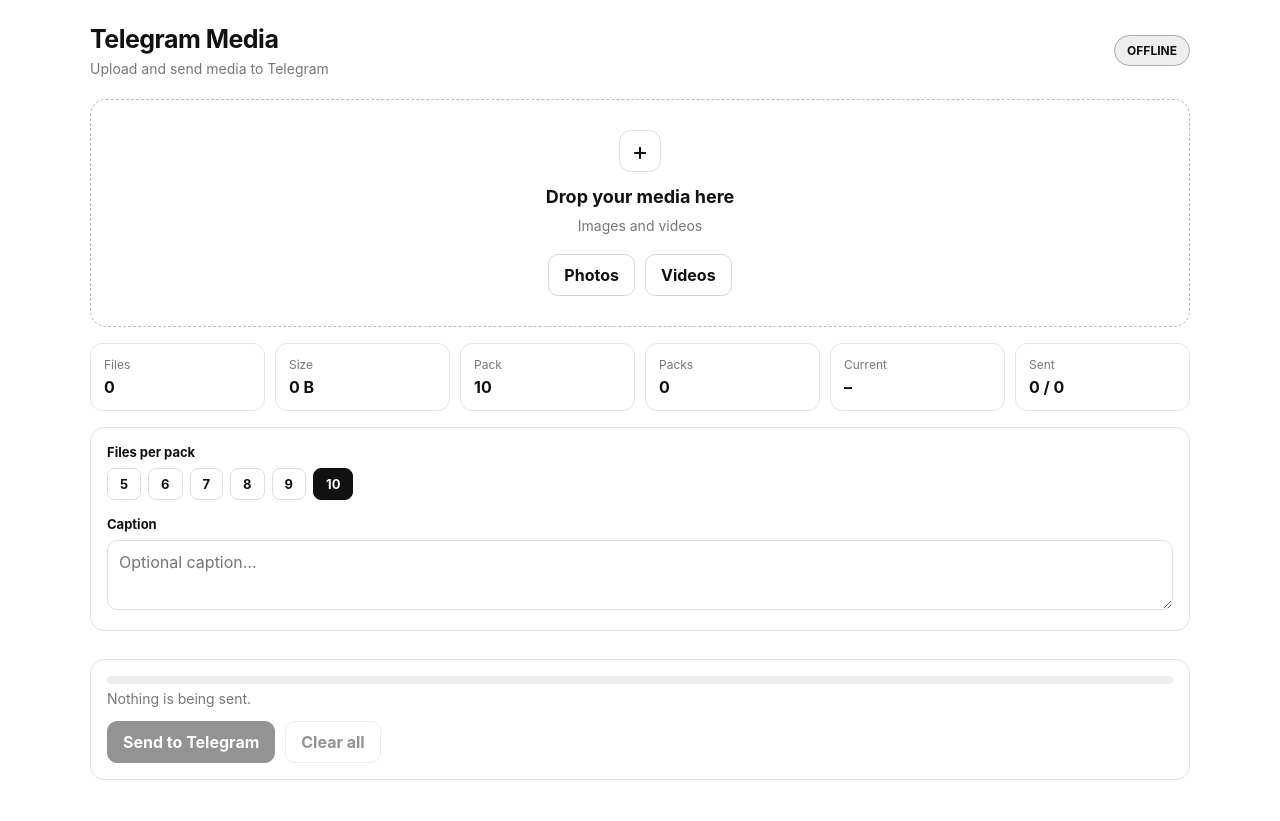
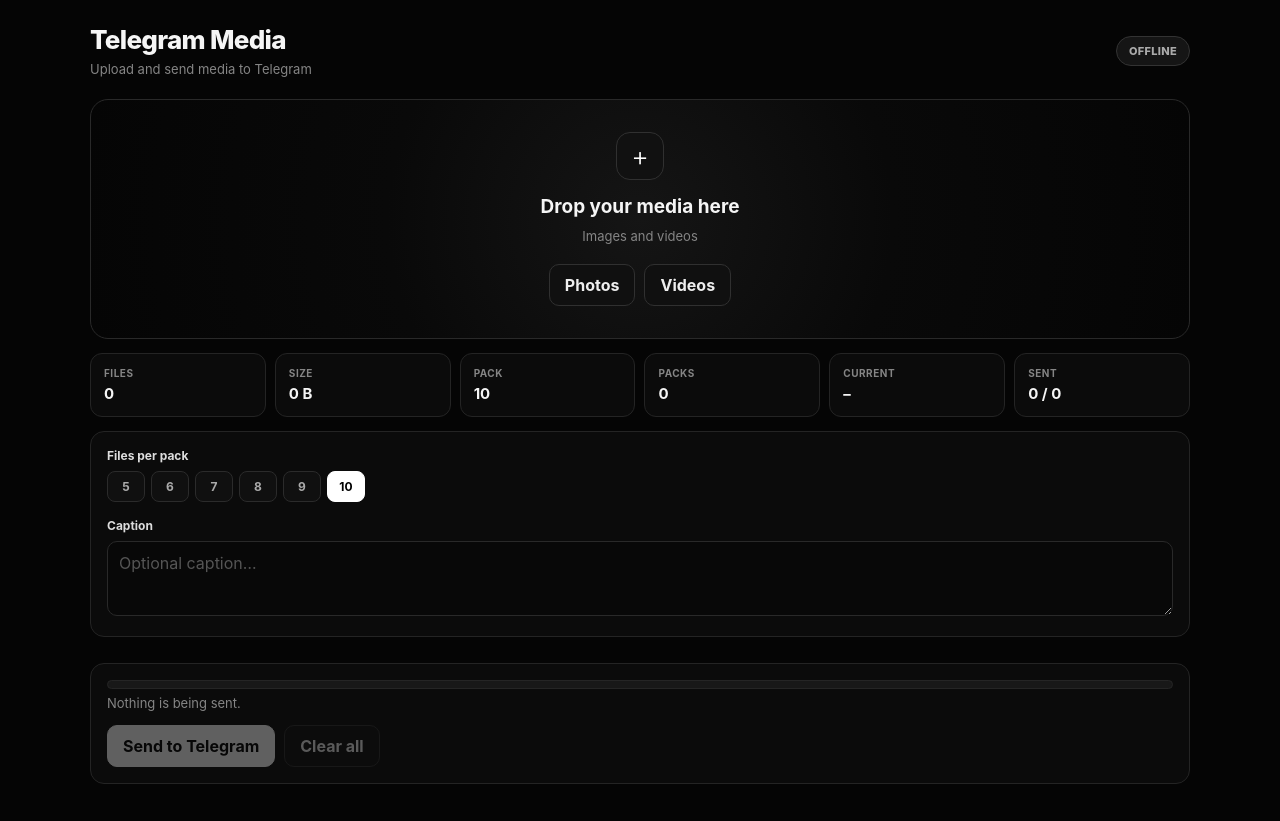
Before and after one commit to mmm2scripts/telegram-media-dashboard, a website: page public/index.html in a window 1280 px wide. Drawn offline with Linux system fonts and the light colour scheme; no server answers.

Commit message:
Update styles.css

```diff
--- a/public/styles.css
+++ b/public/styles.css
@@ -3,7 +3,7 @@
 }
 
 :root {
-  color-scheme: light;
+  color-scheme: dark;
   font-family:
     Inter,
     ui-sans-serif,
@@ -12,14 +12,24 @@
     BlinkMacSystemFont,
     "Segoe UI",
     sans-serif;
+
+  --bg: #050505;
+  --surface: #0b0b0b;
+  --surface-2: #101010;
+  --surface-3: #151515;
+  --border: #242424;
+  --border-light: #303030;
+  --text: #f5f5f5;
+  --muted: #858585;
+  --white: #fff;
 }
 
 html,
 body {
   margin: 0;
   min-height: 100%;
-  background: #fff;
-  color: #111;
+  background: var(--bg);
+  color: var(--text);
 }
 
 body {
@@ -38,6 +48,7 @@ button {
 .top {
   width: min(1100px, 100%);
   margin: 0 auto 22px;
+
   display: flex;
   align-items: center;
   justify-content: space-between;
@@ -46,20 +57,24 @@ button {
 
 h1 {
   margin: 0;
-  font-size: 25px;
-  font-weight: 750;
-  letter-spacing: -0.5px;
+
+  font-size: 26px;
+  font-weight: 800;
+  letter-spacing: -0.7px;
 }
 
 h2 {
   margin: 0;
-  font-size: 18px;
+
+  font-size: 19px;
+  font-weight: 750;
 }
 
 .muted {
-  color: #777;
+  color: var(--muted);
   margin: 6px 0 0;
-  font-size: 14px;
+
+  font-size: 13px;
 }
 
 main {
@@ -67,146 +82,212 @@ main {
   margin: 0 auto;
 }
 
+/* STATUS */
+
 .pill {
-  border: 1px solid #ddd;
+  border: 1px solid var(--border);
   border-radius: 999px;
+
   padding: 7px 12px;
-  font-size: 12px;
-  font-weight: 650;
+
+  font-size: 11px;
+  font-weight: 800;
+
+  letter-spacing: 0.3px;
   white-space: nowrap;
-  background: #fafafa;
+
+  background: var(--surface-2);
 }
 
 .pill-ok {
-  background: #111;
-  color: #fff;
-  border-color: #111;
+  background: #fff;
+  color: #000;
+  border-color: #fff;
 }
 
 .pill-error {
-  background: #eee;
-  color: #111;
-  border-color: #aaa;
+  background: #151515;
+  color: #aaa;
+  border-color: #333;
 }
 
+/* DROP AREA */
+
 .dropzone {
-  border: 1.5px dashed #bbb;
-  border-radius: 16px;
-  min-height: 220px;
+  position: relative;
+
+  min-height: 235px;
+
   display: flex;
   flex-direction: column;
   align-items: center;
   justify-content: center;
+
   text-align: center;
-  padding: 30px;
+
+  padding: 32px;
+
+  background:
+    radial-gradient(
+      circle at center,
+      #151515 0,
+      #090909 45%,
+      #050505 100%
+    );
+
+  border: 1px solid #292929;
+  border-radius: 18px;
+
   transition:
-    border-color 0.15s ease,
-    background 0.15s ease;
+    border-color .15s ease,
+    background .15s ease,
+    transform .15s ease;
 }
 
 .dropzone:hover,
 .dropzone:focus,
 .dropzone.dragging {
-  border-color: #111;
-  background: #fafafa;
   outline: none;
+  border-color: #555;
+  transform: translateY(-1px);
 }
 
 .upload-icon {
-  width: 42px;
-  height: 42px;
-  border: 1px solid #ddd;
-  border-radius: 12px;
+  width: 48px;
+  height: 48px;
+
   display: grid;
   place-items: center;
-  font-size: 25px;
-  margin-bottom: 14px;
+
+  margin-bottom: 15px;
+
+  border-radius: 14px;
+  border: 1px solid #303030;
+
+  background: #111;
+  color: #fff;
+
+  font-size: 27px;
+  font-weight: 300;
 }
 
 .dropzone h2 {
   margin-bottom: 4px;
 }
 
+.dropzone .row {
+  margin-top: 20px;
+}
+
+/* BUTTONS */
+
 .row {
   display: flex;
   align-items: center;
   flex-wrap: wrap;
-  gap: 10px;
-}
-
-.dropzone .row {
-  margin-top: 20px;
+  gap: 9px;
 }
 
 .btn {
-  border: 1px solid #d7d7d7;
-  background: #fff;
-  color: #111;
+  border: 1px solid #303030;
+  background: #101010;
+  color: #eee;
+
   border-radius: 10px;
+
   padding: 10px 15px;
-  font-weight: 650;
+
+  font-weight: 700;
+
   transition:
-    background 0.15s ease,
-    border-color 0.15s ease,
-    opacity 0.15s ease;
+    background .15s ease,
+    border-color .15s ease,
+    transform .15s ease;
 }
 
 .btn:hover:not(:disabled) {
-  border-color: #111;
-  background: #f5f5f5;
+  background: #191919;
+  border-color: #4a4a4a;
+}
+
+.btn:active:not(:disabled) {
+  transform: scale(.98);
 }
 
 .btn:disabled {
-  opacity: 0.45;
+  opacity: .35;
   cursor: not-allowed;
 }
 
 .btn-primary {
-  background: #111;
-  color: #fff;
-  border-color: #111;
+  background: #fff;
+  color: #000;
+  border-color: #fff;
 }
 
 .btn-primary:hover:not(:disabled) {
-  background: #222;
+  background: #ddd;
+  border-color: #ddd;
 }
+
+/* STATS */
 
 .stats {
   display: grid;
-  grid-template-columns: repeat(6, 1fr);
-  gap: 10px;
-  margin: 16px 0;
+  grid-template-columns:
+    repeat(6, minmax(0, 1fr));
+
+  gap: 9px;
+
+  margin: 14px 0;
 }
 
 .stats > div {
   min-width: 0;
-  border: 1px solid #e5e5e5;
+
+  padding: 13px;
+
+  background: var(--surface);
+  border: 1px solid var(--border);
+
   border-radius: 12px;
-  padding: 13px;
-  background: #fff;
 }
 
 .k {
   display: block;
-  color: #777;
-  font-size: 12px;
+
   margin-bottom: 5px;
+
+  color: var(--muted);
+
+  font-size: 10px;
+  font-weight: 700;
+
+  text-transform: uppercase;
+  letter-spacing: .5px;
 }
 
 .stats strong {
   display: block;
-  font-size: 16px;
+
+  font-size: 15px;
+
   overflow: hidden;
   text-overflow: ellipsis;
   white-space: nowrap;
 }
 
+/* PANELS */
+
 .panel {
-  border: 1px solid #e5e5e5;
+  margin: 13px 0;
+
+  padding: 16px;
+
+  background: var(--surface);
+  border: 1px solid var(--border);
+
   border-radius: 14px;
-  padding: 16px;
-  margin: 14px 0;
-  background: #fff;
 }
 
 .field + .field {
@@ -215,178 +296,279 @@ main {
 
 .label {
   display: block;
-  font-size: 13px;
-  font-weight: 700;
+
   margin-bottom: 8px;
+
+  font-size: 12px;
+  font-weight: 750;
+
+  color: #ddd;
 }
+
+/* PACK SELECTOR */
 
 .seg {
   display: flex;
   flex-wrap: wrap;
-  gap: 7px;
+  gap: 6px;
 }
 
 .seg button {
-  border: 1px solid #ddd;
-  background: #fff;
-  color: #111;
+  min-width: 38px;
+
+  border: 1px solid #2b2b2b;
+  background: #101010;
+  color: #aaa;
+
   border-radius: 8px;
-  padding: 7px 12px;
-  font-size: 13px;
-  font-weight: 650;
+
+  padding: 7px 11px;
+
+  font-size: 12px;
+  font-weight: 750;
+}
+
+.seg button:hover {
+  color: #fff;
+  border-color: #444;
 }
 
 .seg button.active {
-  background: #111;
-  color: #fff;
-  border-color: #111;
+  background: #fff;
+  color: #000;
+  border-color: #fff;
 }
+
+/* TEXTAREA */
 
 textarea {
   width: 100%;
+
+  min-height: 75px;
+
   resize: vertical;
-  min-height: 70px;
-  border: 1px solid #ddd;
+
+  padding: 11px;
+
+  background: #080808;
+  color: #eee;
+
+  border: 1px solid #292929;
   border-radius: 10px;
-  padding: 11px;
+
   outline: none;
-  color: #111;
-  background: #fff;
+}
+
+textarea::placeholder {
+  color: #555;
 }
 
 textarea:focus {
-  border-color: #111;
+  border-color: #555;
 }
+
+/* PACKS */
 
 .packs {
   display: grid;
-  gap: 12px;
+  gap: 11px;
 }
 
 .pack {
-  border: 1px solid #e5e5e5;
+  overflow: hidden;
+
+  background: var(--surface);
+
+  border: 1px solid var(--border);
   border-radius: 14px;
-  overflow: hidden;
-  background: #fff;
 }
 
 .pack-head {
   display: flex;
   align-items: center;
   justify-content: space-between;
-  gap: 12px;
+
   padding: 11px 13px;
-  border-bottom: 1px solid #eee;
+
+  background: #0e0e0e;
+  border-bottom: 1px solid #202020;
 }
 
 .pack-title {
-  font-size: 13px;
+  font-size: 11px;
+  font-weight: 850;
+  letter-spacing: .5px;
+}
+
+.pack-status {
+  color: #777;
+
+  font-size: 10px;
   font-weight: 750;
 }
 
-.pack-status {
-  font-size: 12px;
-  color: #777;
-}
+/* MEDIA */
 
 .pack-items {
   display: grid;
-  grid-template-columns: repeat(auto-fill, minmax(130px, 1fr));
-  gap: 8px;
-  padding: 10px;
+
+  grid-template-columns:
+    repeat(auto-fill, minmax(125px, 1fr));
+
+  gap: 7px;
+
+  padding: 9px;
 }
 
 .media-card {
   position: relative;
+
   aspect-ratio: 1;
-  min-width: 0;
+
   overflow: hidden;
+
+  background: #111;
+
+  border: 1px solid #222;
   border-radius: 9px;
-  background: #f1f1f1;
-  border: 1px solid #e7e7e7;
 }
 
 .media-card img,
 .media-card video {
   display: block;
+
   width: 100%;
   height: 100%;
+
   object-fit: cover;
 }
 
 .preview-placeholder {
   width: 100%;
   height: 100%;
+
   display: grid;
   place-items: center;
-  color: #999;
-  font-size: 12px;
+
+  color: #555;
+
+  font-size: 10px;
+  font-weight: 800;
+  letter-spacing: .5px;
 }
 
 .type-badge {
   position: absolute;
+
   left: 7px;
   bottom: 7px;
-  padding: 4px 7px;
-  border-radius: 6px;
-  background: rgba(0, 0, 0, 0.78);
+
+  padding: 4px 6px;
+
+  background: rgba(0, 0, 0, .85);
   color: #fff;
-  font-size: 10px;
-  font-weight: 700;
+
+  border: 1px solid rgba(255, 255, 255, .1);
+
+  border-radius: 5px;
+
+  font-size: 8px;
+  font-weight: 850;
+
   pointer-events: none;
 }
 
 .media-name {
   position: absolute;
+
   left: 0;
   right: 0;
   bottom: 0;
-  padding: 25px 7px 7px;
+
+  padding:
+    24px 7px 7px;
+
   color: #fff;
-  background: linear-gradient(transparent, rgba(0, 0, 0, 0.8));
-  font-size: 10px;
+
+  background:
+    linear-gradient(
+      transparent,
+      rgba(0, 0, 0, .9)
+    );
+
+  font-size: 9px;
+
   overflow: hidden;
   text-overflow: ellipsis;
   white-space: nowrap;
+
   pointer-events: none;
 }
 
+/* PROGRESS */
+
 .bar {
-  height: 8px;
+  position: relative;
+
+  height: 9px;
+
+  overflow: hidden;
+
+  background: #181818;
+
+  border: 1px solid #252525;
   border-radius: 999px;
-  overflow: hidden;
-  background: #eee;
 }
 
 .bar-fill {
   width: 0;
   height: 100%;
-  background: #111;
-  transition: width 0.15s ease;
+
+  background: #fff;
+
+  border-radius: inherit;
+
+  transition: width .12s linear;
+}
+
+/* MESSAGES */
+
+.message {
+  margin: 12px 0 0;
+
+  white-space: pre-line;
+
+  font-size: 12px;
+  line-height: 1.5;
+}
+
+.message.success {
+  color: #fff;
+}
+
+.message.error {
+  color: #aaa;
 }
 
 .actions {
   margin-top: 14px;
 }
 
-.message {
-  white-space: pre-line;
-  margin: 12px 0 0;
-  font-size: 13px;
-  color: #333;
-}
+/* MOBILE */
 
 @media (max-width: 800px) {
   body {
-    padding: 14px;
+    padding: 13px;
   }
 
   .stats {
-    grid-template-columns: repeat(3, 1fr);
+    grid-template-columns:
+      repeat(3, minmax(0, 1fr));
   }
 
   .pack-items {
-    grid-template-columns: repeat(auto-fill, minmax(105px, 1fr));
+    grid-template-columns:
+      repeat(auto-fill, minmax(105px, 1fr));
   }
 }
 
@@ -400,12 +582,13 @@ textarea:focus {
   }
 
   .stats {
-    grid-template-columns: repeat(2, 1fr);
+    grid-template-columns:
+      repeat(2, minmax(0, 1fr));
   }
 
   .dropzone {
-    min-height: 190px;
-    padding: 20px;
+    min-height: 200px;
+    padding: 22px;
   }
 
   .actions .btn {
```
